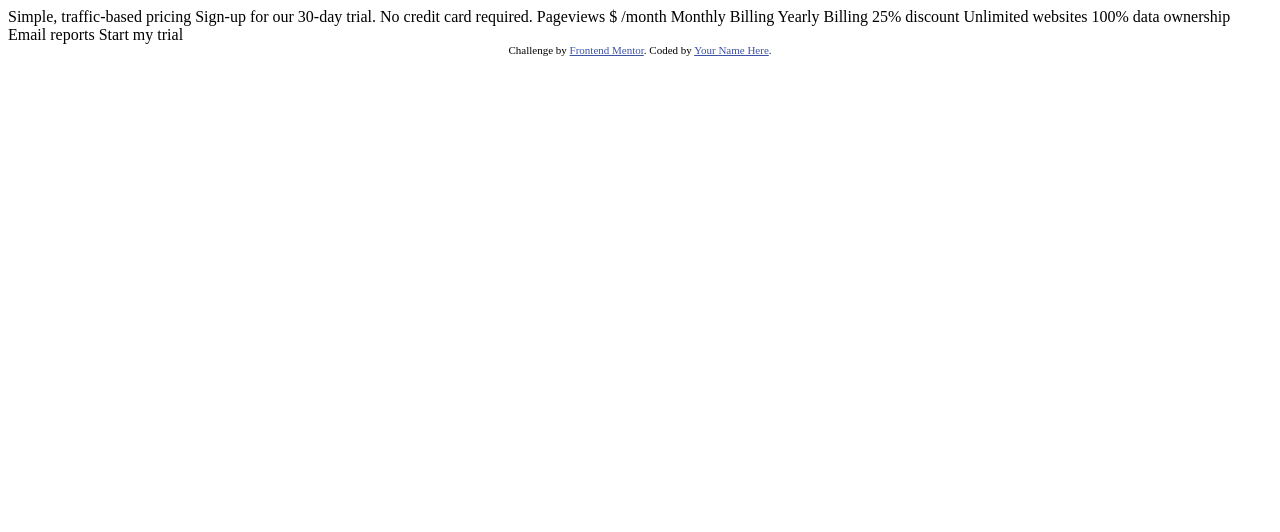
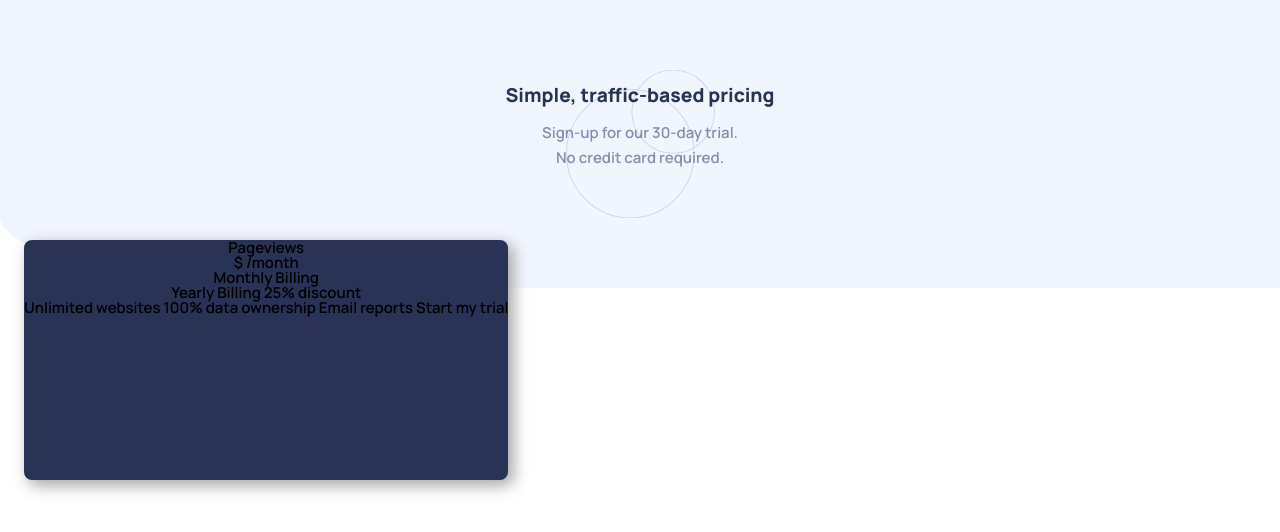
Before and after one commit to vtbrgt/interactive-pricing-component, a plain HTML site: page index.html in a window 1280 px wide. Drawn offline with Linux system fonts and the light colour scheme.

Commit message:
first commit

```diff
--- /dev/null
+++ b/css/reset.css
@@ -0,0 +1,48 @@
+/* http://meyerweb.com/eric/tools/css/reset/
+   v2.0 | 20110126
+   License: none (public domain)
+*/
+
+html, body, div, span, applet, object, iframe,
+h1, h2, h3, h4, h5, h6, p, blockquote, pre,
+a, abbr, acronym, address, big, cite, code,
+del, dfn, em, img, ins, kbd, q, s, samp,
+small, strike, strong, sub, sup, tt, var,
+b, u, i, center,
+dl, dt, dd, ol, ul, li,
+fieldset, form, label, legend,
+table, caption, tbody, tfoot, thead, tr, th, td,
+article, aside, canvas, details, embed,
+figure, figcaption, footer, header, hgroup,
+menu, nav, output, ruby, section, summary,
+time, mark, audio, video {
+	margin: 0;
+	padding: 0;
+	border: 0;
+	font-size: 100%;
+	font: inherit;
+	vertical-align: baseline;
+}
+/* HTML5 display-role reset for older browsers */
+article, aside, details, figcaption, figure,
+footer, header, hgroup, menu, nav, section {
+	display: block;
+}
+body {
+	line-height: 1;
+}
+ol, ul {
+	list-style: none;
+}
+blockquote, q {
+	quotes: none;
+}
+blockquote:before, blockquote:after,
+q:before, q:after {
+	content: '';
+	content: none;
+}
+table {
+	border-collapse: collapse;
+	border-spacing: 0;
+}
--- /dev/null
+++ b/css/style.css
@@ -0,0 +1,66 @@
+:root {
+  --ciano-claro: hsl(174, 77%, 80%); /* slider */
+  --ciano: hsl(174, 86%, 45%); /* bg slider */
+  --vermelho-acinzentado: hsl(14, 92%, 95%); /* bg desconto */
+  --vermelho-claro: hsl(15, 100%, 70%); /* texto desconto */
+  --azul-claro: hsl(226, 100%, 87%); /* texto cta */
+
+  --branco: hsl(0, 0%, 100%); /* bg componente de preço */
+  --azul-muito-claro: hsl(222 87% 97%); /* bg principal */
+  --azul-acinzentado-claro: hsl(224, 65%, 95%); /* slider vazia */
+  --azul-acinzentado-claro-2: hsl(223, 50%, 87%); /* bg toggle */
+  --azul-acinzentado: hsl(225, 20%, 60%); /* texto */
+  --azul-escuro: hsl(227, 35%, 25%); /* texto e bg cta */
+}
+
+body {
+  font-family: "Manrope", sans-serif;
+  font-size: 15px;
+  text-align: center;
+}
+
+header {
+  /* background: url(../images/bg-pattern.svg);
+  background-repeat: no-repeat; */
+  background-color: var(--azul-muito-claro);
+  border-bottom-left-radius: 25%;
+  height: 18rem;
+  width: 100%;
+  display: flex;
+  flex-direction: column;
+  justify-content: center;
+}
+
+.header_texto {
+  padding-bottom: 2rem;
+  height: 40%;
+  background: url(../images/pattern-circles.svg);
+  background-repeat: no-repeat;
+  background-position: center;
+  background-size: contain;
+  display: flex;
+  flex-direction: column;
+  justify-content: center;
+  gap: 15px;
+}
+
+header h1 {
+  color: var(--azul-escuro);
+  font-weight: 800;
+  font-size: 1.2rem;
+}
+
+header p {
+  color: var(--azul-acinzentado);
+  line-height: 25px;
+}
+
+.container {
+  background-color: var(--azul-escuro);
+  box-shadow: 5px 5px 15px 1px #a9a9a9;
+  height: 15rem;
+  margin: 0 1.5rem;
+  border-radius: 8px;
+  position: absolute;
+  top: 15rem;
+}
--- a/index.html
+++ b/index.html
@@ -8,32 +8,41 @@
 
   <title>Frontend Mentor | Interactive pricing component</title>
 
-  <!-- Feel free to remove these styles or customise in your own stylesheet 👍 -->
-  <style>
-    .attribution { font-size: 11px; text-align: center; }
-    .attribution a { color: hsl(228, 45%, 44%); }
-  </style>
+  <link rel="preconnect" href="https://fonts.googleapis.com">
+  <link rel="preconnect" href="https://fonts.gstatic.com" crossorigin>
+  <link href="https://fonts.googleapis.com/css2?family=Manrope:wght@600;800&display=swap" rel="stylesheet">
+  <link rel="stylesheet" href="css/reset.css">
+  <link rel="stylesheet" href="css/style.css">
 </head>
 <body>
+  <header>
+    <div class="header_texto">
+      <h1>Simple, traffic-based pricing</h1>
+    <p>Sign-up for our 30-day trial. <br> No credit card required.</p>
+    </div>
 
-  Simple, traffic-based pricing
-  Sign-up for our 30-day trial. No credit card required.
+  </header>
 
-  Pageviews
-  $ /month
+  <div class="container">
+    <p>Pageviews</p>
+    <div class="slider"></div>
+    <p>$ /month</p>
 
-  Monthly Billing
-  Yearly Billing 25% discount
+    <p>Monthly Billing</p>
+    <div class="toggle"></div>
+    <p>Yearly Billing 25% discount</p>
 
-  Unlimited websites
-  100% data ownership
-  Email reports
+    Unlimited websites
+    100% data ownership
+    Email reports
 
-  Start my trial
+    Start my trial
+  </div>
 
-  <div class="attribution">
+
+  <!--<div class="attribution">
     Challenge by <a href="https://www.frontendmentor.io?ref=challenge" target="_blank">Frontend Mentor</a>.
-    Coded by <a href="#">Your Name Here</a>.
+    Coded by <a href="#">Your Name Here</a>.-->
   </div>
 </body>
 </html>
```
